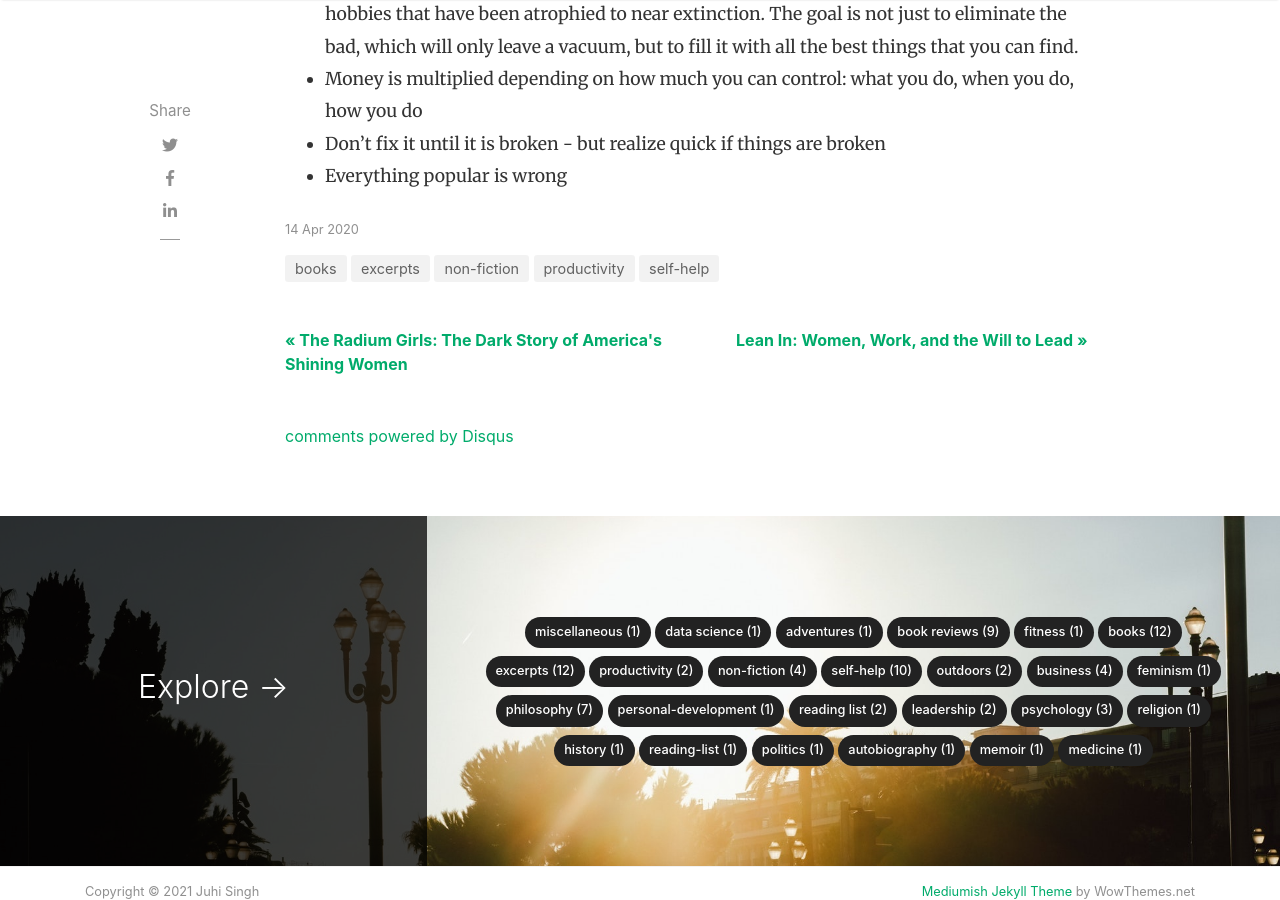
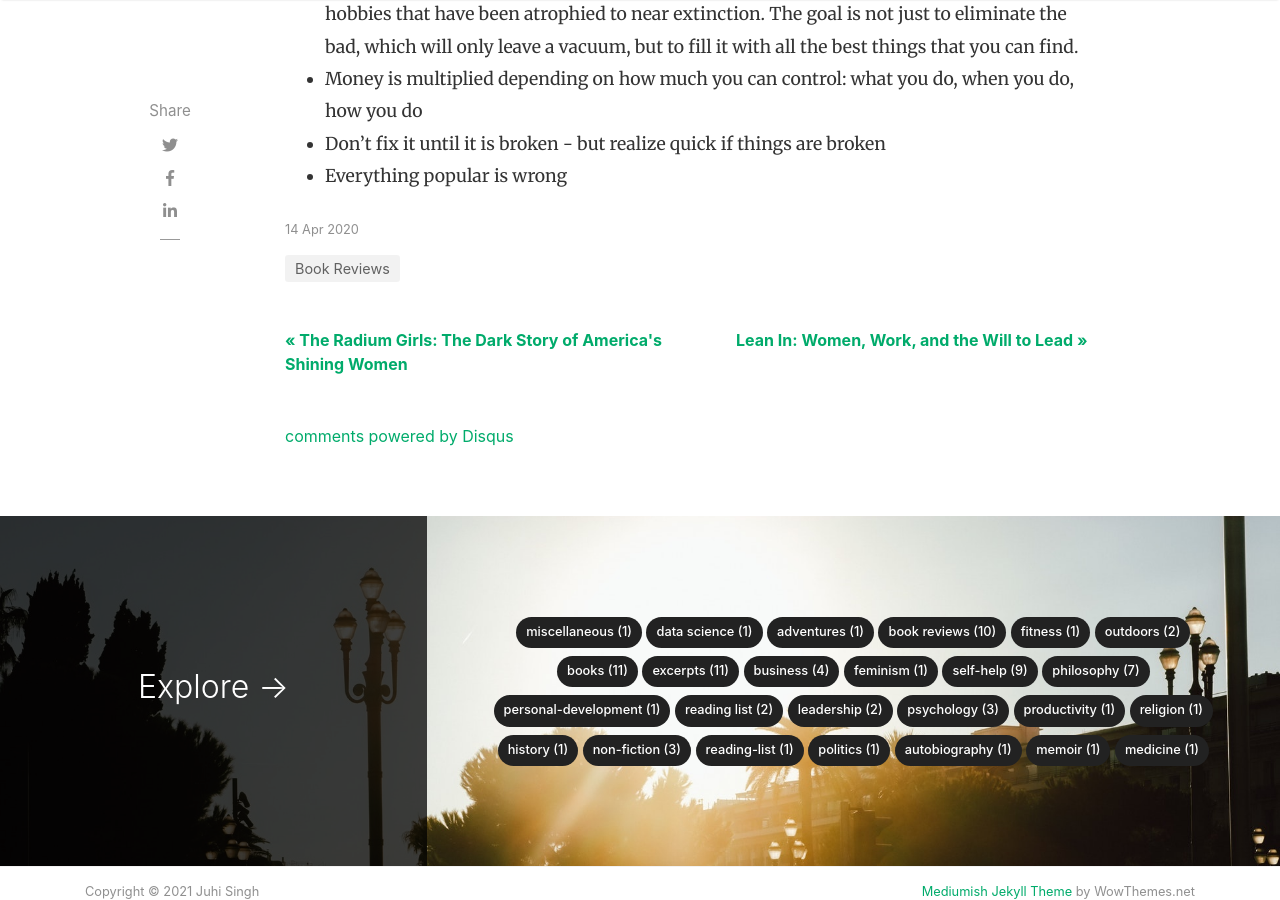
Before and after one commit to jsingh41/jsingh41.github.io, a Jekyll site: the page built from _posts/2020-04-14-four_hour_workweek.md, in a window 1280 px wide and 900 px high, scrolled down 2302 px. Built offline with Jekyll 4.4.1, drawn with Linux system fonts in a browser that asks for light colours; nearby versions of some CDN libraries; comment, search, counter and statistics services are not loaded.

Commit message:
Update 2020-04-14-four_hour_workweek.md

```diff
--- a/_posts/2020-04-14-four_hour_workweek.md
+++ b/_posts/2020-04-14-four_hour_workweek.md
@@ -2,7 +2,7 @@
 layout: post
 title:  "The 4-Hour Workweek"
 author: juhi
-categories: [ books, excerpts, productivity, non-fiction, self-help]
+categories: [ Book Reviews]
 image: assets/images/women_who_tri.jpg
 ---
 I read this [book](https://www.goodreads.com/book/show/368593.The_4_Hour_Workweek) in my phase of going for "productivity hacks". Some aspects of the book are douchey, but if you eliminate the noise, there are a few advice that a reader can take to live a better life.
```
